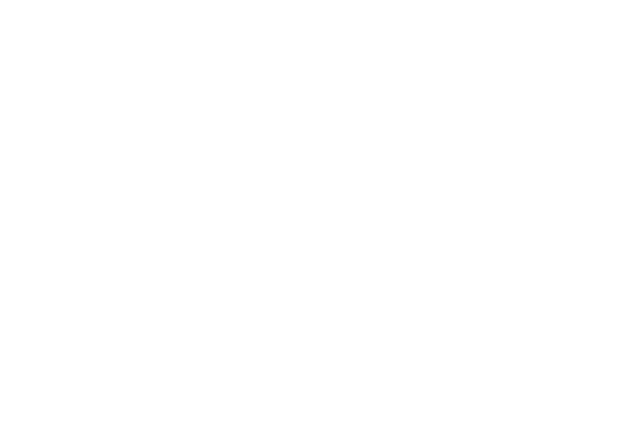
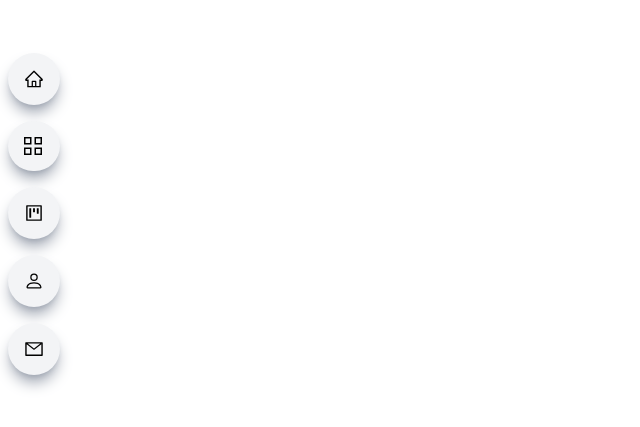
Before and after one commit to maiconlara/portfolio, a React (Vite) app in the folder portfolio/: page / in a window 1280 px wide. Shown: the part 155-582 px from the top of the page, without its empty margins (0-640 px from the left). Built offline with nearby package versions, Linux system fonts and the light colour scheme.

Commit message:
Sidenav mobile responsible

```diff
--- a/portfolio/src/components/Sidenav.tsx
+++ b/portfolio/src/components/Sidenav.tsx
@@ -1,5 +1,7 @@
 import { useState } from "react";
-import { AiOutlineHome, AiOutlineMenu } from "react-icons/ai";
+import { AiOutlineHome, AiOutlineMenu, AiOutlineProject, AiOutlineMail } from "react-icons/ai";
+import { GrProjects } from "react-icons/gr";
+import { BsPerson } from "react-icons/bs";
 
 const Sidenav = () => {
   const [nav, setNav] = useState(false);
@@ -14,15 +16,68 @@
         className="absolute top-4 right-4 z-[99] md:hidden"
       />
       {nav ? (
-        <div className="fixed w-full h-sceen bg-white/90">
-          <a href="#main">
+        <div className="fixed w-full h-screen bg-white/90 flex flex-col justify-center items-center z-[20] gap-6">
+          <a
+            href="#main"
+            className="w-[70vw] h-[6vh] lg:w-[40vw] xl:w-[30vw] 2xl:w-[20vw] flex justify-center items-center rounded-full shadow-lg bg-gray-100 shadow-gray-400 p4 cursor-pointer hover:scale-110 ease-in duration-200"
+          >
             <AiOutlineHome size={20} />
             <span className="pl-4">Home</span>
           </a>
+          <a
+            href="#work"
+            className="w-[70vw] h-[6vh] lg:w-[40vw] xl:w-[30vw] 2xl:w-[20vw] flex justify-center items-center rounded-full shadow-lg bg-gray-100 shadow-gray-400 p4 cursor-pointer hover:scale-110 ease-in duration-200"
+          >
+            <GrProjects size={18} />
+            <span className="pl-4">Work</span>
+          </a>
+          <a
+            href="#projects"
+            className="w-[70vw] h-[6vh] lg:w-[40vw] xl:w-[30vw] 2xl:w-[20vw] flex justify-center items-center rounded-full shadow-lg bg-gray-100 shadow-gray-400 p4 cursor-pointer hover:scale-110 ease-in duration-200"
+          >
+            <AiOutlineProject size={20} />
+            <span className="pl-4">Projects</span>
+          </a>
+          <a
+            href="#main"
+            className="w-[70vw] h-[6vh] lg:w-[40vw] xl:w-[30vw] 2xl:w-[20vw] flex justify-center items-center rounded-full shadow-lg bg-gray-100 shadow-gray-400 p4 cursor-pointer hover:scale-110 ease-in duration-200"
+          >
+            <BsPerson size={20} />
+            <span className="pl-4">Resume</span>
+          </a>
+          <a
+            href="#contact"
+            className="w-[70vw] h-[6vh] lg:w-[40vw] xl:w-[30vw] 2xl:w-[20vw] flex justify-center items-center rounded-full shadow-lg bg-gray-100 shadow-gray-400 p4 cursor-pointer hover:scale-110 ease-in duration-200"
+          >
+            <AiOutlineMail size={20} />
+            <span className="pl-4">Contact</span>
+          </a>
         </div>
       ) : (
-        <div></div>
+        ""
       )}
+
+<div className="md:block hidden fixed top-[25%] z-10">
+  <div className="flex flex-col">
+    <a href="#main" className="rounded-full shadow-lg bg-gray-100 shadow-gray-400 m-2 p-4 cursor-pointer hover:scale-110 ease-in duration-300">
+      <AiOutlineHome size={20}/>
+    </a>
+    <a href="#work" className="rounded-full shadow-lg bg-gray-100 shadow-gray-400 m-2 p-4 cursor-pointer hover:scale-110 ease-in duration-300">
+      <GrProjects size={18}/>
+    </a>
+    <a href="#projects" className="rounded-full shadow-lg bg-gray-100 shadow-gray-400 m-2 p-4 cursor-pointer hover:scale-110 ease-in duration-300">
+      <AiOutlineProject size={20}/>
+    </a>
+    <a href="#main" className="rounded-full shadow-lg bg-gray-100 shadow-gray-400 m-2 p-4 cursor-pointer hover:scale-110 ease-in duration-300">
+      <BsPerson size={20}/>
+    </a>
+    <a href="#contact" className="rounded-full shadow-lg bg-gray-100 shadow-gray-400 m-2 p-4 cursor-pointer hover:scale-110 ease-in duration-300">
+      <AiOutlineMail size={20}/>
+    </a>
+  </div>
+</div>
+
+
     </div>
   );
 };
```
